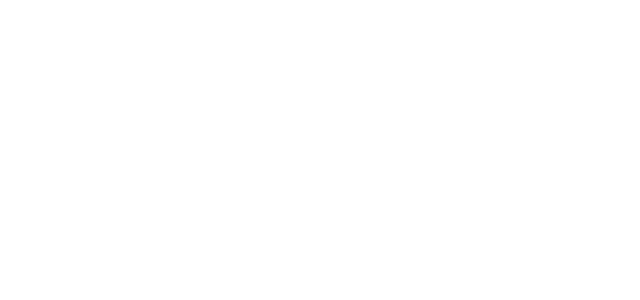
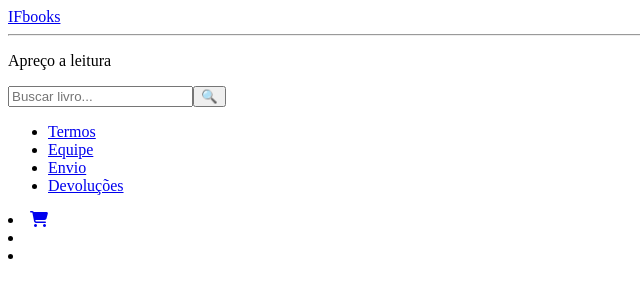
Before and after one commit to BiancaJoselli/atividade-vue, a Vue app: page / in a window 1280 px wide. Shown: the top 300 px of the page, without its empty margins (0-640 px from the left). Built offline with nearby package versions, Linux system fonts and the light colour scheme.

Commit message:
FEAT: Shopping cart continuation

```diff
--- a/src/App.vue
+++ b/src/App.vue
@@ -1,11 +1,47 @@
 <script setup>
+import { computed, reactive, watch } from 'vue'
+import '@fortawesome/fontawesome-free/css/all.css'
 
+const state = reactive({
+    searchTerm: ''
+})
+
+const bookSearch = computed(() => state.searchTerm)
+
+function searchBook() {
+console.log('Buscando por:', bookSearch.value)
+}
 </script>
 
 <template>
+<header>
+    <nav>
+    <div class="logo">
+        <a href="#">IFbooks</a>
+        <hr />
+        <p>Apreço a leitura</p>
+    </div>
 
+    <div class="pesquisa">
+        <input type="text" v-model="state.searchTerm" placeholder="Buscar livro..." />
+        <button @click="searchBook">🔍</button>
+    </div>
+    <div class="menu">
+        <ul>
+            <li><a href="#">Termos</a></li>
+            <li><a href="#">Equipe</a></li>
+            <li><a href="#">Envio</a></li>
+            <li><a href="#">Devoluções</a></li>
+        </ul>
+        <div>
+            <li><a href="#"><i class="fa-solid fa-cart-shopping"></i></a></li>
+            <li><a href="#"></a></li>
+            <li><a href="#"></a></li>
+        </div>
+
+    </div>
+    </nav>
+</header>
 </template>
 
-<style scoped>
-
-</style>
+<style scoped></style>
```
